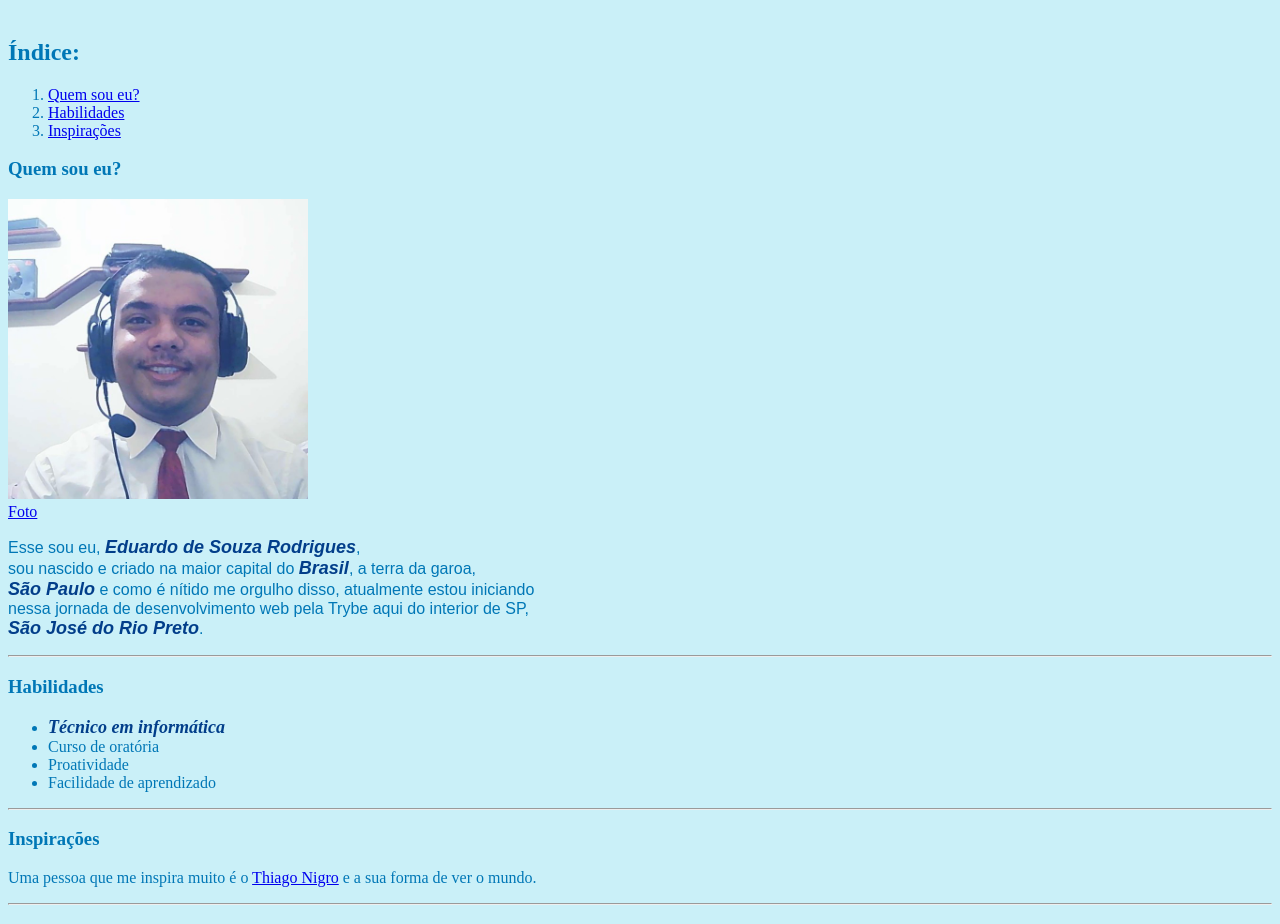
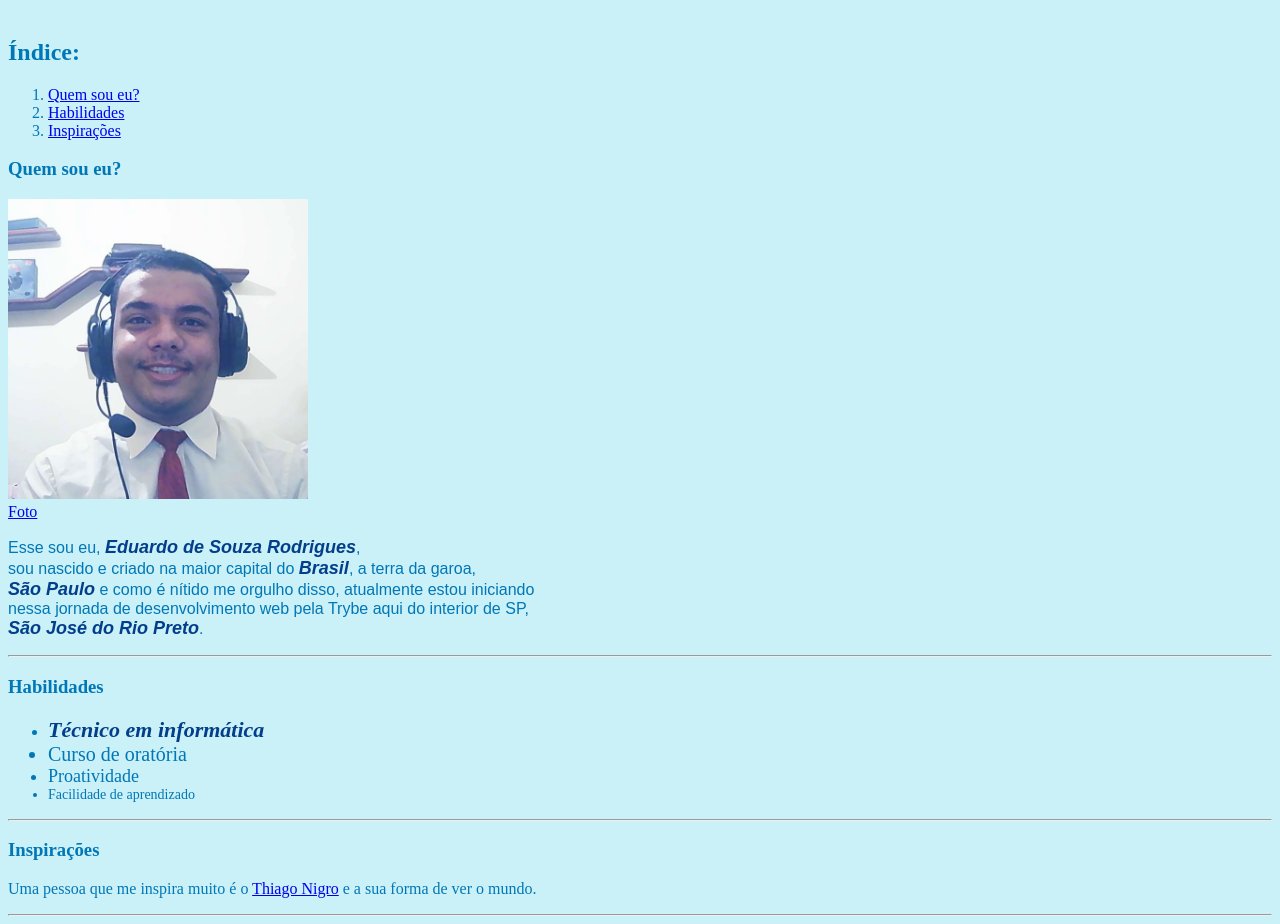
Before and after one commit to DesouzaEdu/DesouzaEdu.github.io, a plain HTML site: page index.html in a window 1280 px wide. Shown: the part 79-1003 px from the top of the page. Drawn offline with Linux system fonts and the light colour scheme; a web font is replaced by a local one.

Commit message:
Versão final Requisito 4

```diff
--- a/index.html
+++ b/index.html
@@ -24,7 +24,18 @@
                 background-color: #CAF0F8;
                 color: #0077B6;
             }
-
+            .info{
+                font-size: 22px;
+            }
+            .oratoria{
+                font-size: 20px;
+            }
+            .proatividade{
+                font-size: 18px;
+            }
+            .facilidade{
+                font-size: 14px;
+            }
         </style>
     </head>
     <body>
@@ -51,10 +62,10 @@
         <p id="habilidades">
             <h3>Habilidades</h3>
             <ul>
-                <li><strong class="destaque">Técnico em informática</strong></li>
-                <li>Curso de oratória</li>
-                <li>Proatividade</li>
-                <li>Facilidade de aprendizado</li>
+                <li><strong class="destaque info">Técnico em informática</strong></li>
+                <li class="oratoria">Curso de oratória</li>
+                <li class="proatividade">Proatividade</li>
+                <li class="facilidade">Facilidade de aprendizado</li>
             </ul>
         </p>
         <hr>
```
